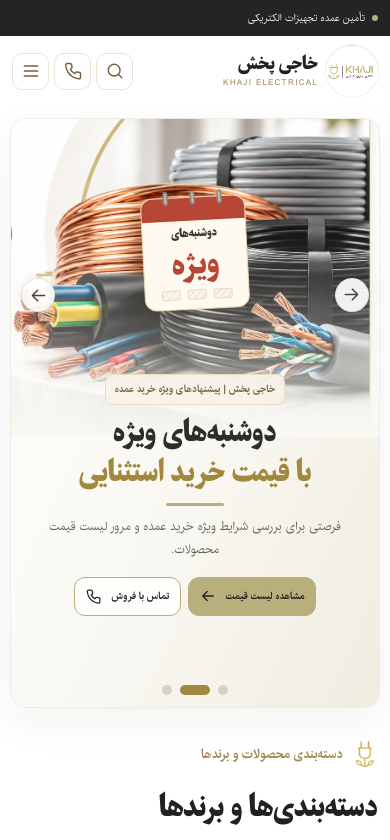
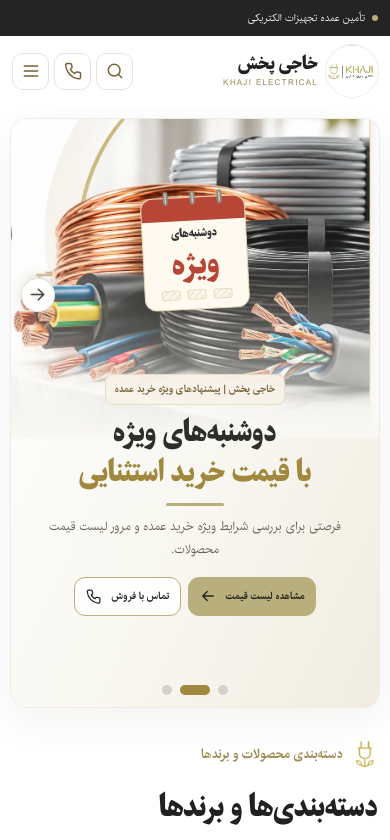
Before and after one commit to Shahrad-Ghani/khaji_pakhsh, a Next.js app: page / in a window 390 px wide. Shown: the top 840 px of the page. Built offline with nearby package versions, Linux system fonts and the light colour scheme.

Commit message:
fix: swap hero arrow actions and remove pause control styling

```diff
--- a/src/app/globals.css
+++ b/src/app/globals.css
@@ -609,15 +609,15 @@ html{scroll-padding-top:168px}
 .hero-slider-cta{display:flex;align-items:center;gap:10px;flex-wrap:wrap;margin-top:24px}
 .hero-slider-cta .button{font-size:clamp(11px,.9vw,13px);gap:9px}
 .hero-slider-arrow{position:absolute;z-index:4;top:50%;transform:translateY(-50%);width:43px;height:43px;border:1px solid rgba(230,225,211,.9);border-radius:50%;display:grid;place-items:center;background:rgba(255,255,255,.92);color:#45423b;box-shadow:0 4px 15px rgba(40,35,25,.08);transition:background .2s,color .2s,transform .2s}
-.hero-slider-arrow:hover{background:var(--gold);color:#242424;transform:translateY(-50%) scale(1.04)}
-.hero-slider-previous{left:19px;transform:translateY(-50%)}
-.hero-slider-next{right:19px;transform:translateY(-50%) rotate(180deg)}
+.hero-slider-arrow:hover:not(:disabled){background:var(--gold);color:#242424;transform:translateY(-50%) scale(1.04)}
+.hero-slider-arrow:disabled,.hero-slider-dot:disabled{cursor:wait;opacity:.65}
+.hero-slider-previous{right:19px;transform:translateY(-50%)}
+.hero-slider-next{left:19px;transform:translateY(-50%) rotate(180deg)}
 .hero-slider-next:hover{transform:translateY(-50%) rotate(180deg) scale(1.04)}
 .hero-slider-controls{position:absolute;z-index:5;bottom:16px;left:0;right:0;display:flex;align-items:center;justify-content:center;gap:13px;pointer-events:none}
 .hero-slider-dots{display:flex;align-items:center;justify-content:center;gap:8px;pointer-events:auto}
 .hero-slider-dot{width:10px;height:10px;border:0;border-radius:50%;padding:0;background:#d4d1c9;transition:width .25s,background .25s}
 .hero-slider-dot.is-active{width:30px;border-radius:8px;background:#a1883e}
-.hero-slider-pause{pointer-events:auto;border:1px solid #e5e0d2;background:rgba(255,255,255,.85);color:#77663d;border-radius:7px;min-width:28px;height:26px;font-size:12px;line-height:1}
 .hero-slider-calendar{position:absolute;z-index:2;left:clamp(24px,5vw,75px);top:50%;transform:translateY(-50%) rotate(-3deg);width:clamp(120px,14vw,205px);min-height:180px;padding:26px 15px 16px;border-radius:12px;background:#fffaf0;border:1px solid #e7d7b5;box-shadow:0 16px 34px rgba(42,31,12,.18);display:flex;flex-direction:column;align-items:center;justify-content:center;color:#333;overflow:visible}
 .hero-slider-calendar::before{content:"";position:absolute;top:0;left:0;right:0;height:31px;background:#b84636;border-radius:11px 11px 0 0}
 .hero-slider-calendar-rings{position:absolute;top:-7px;left:0;right:0;display:flex;justify-content:space-evenly;z-index:2}
@@ -654,8 +654,8 @@ html{scroll-padding-top:168px}
  .hero-slider-cta{justify-content:center;margin-top:15px;gap:7px;width:100%}
  .hero-slider-cta .button{font-size:10px;padding:9px 10px;min-height:39px}
  .hero-slider-arrow{width:34px;height:34px;top:30%}
- .hero-slider-previous{left:10px;transform:translateY(-50%)}
- .hero-slider-next{right:10px;transform:translateY(-50%) rotate(180deg)}
+ .hero-slider-previous{right:10px;transform:translateY(-50%)}
+ .hero-slider-next{left:10px;transform:translateY(-50%) rotate(180deg)}
  .hero-slider-next:hover{transform:translateY(-50%) rotate(180deg) scale(1.04)}
  .hero-slider-controls{bottom:12px}
  .hero-slider-calendar{top:42%;left:50%;transform:translate(-50%,-50%) rotate(-3deg);width:105px;min-height:113px;padding:17px 8px 7px}
```
